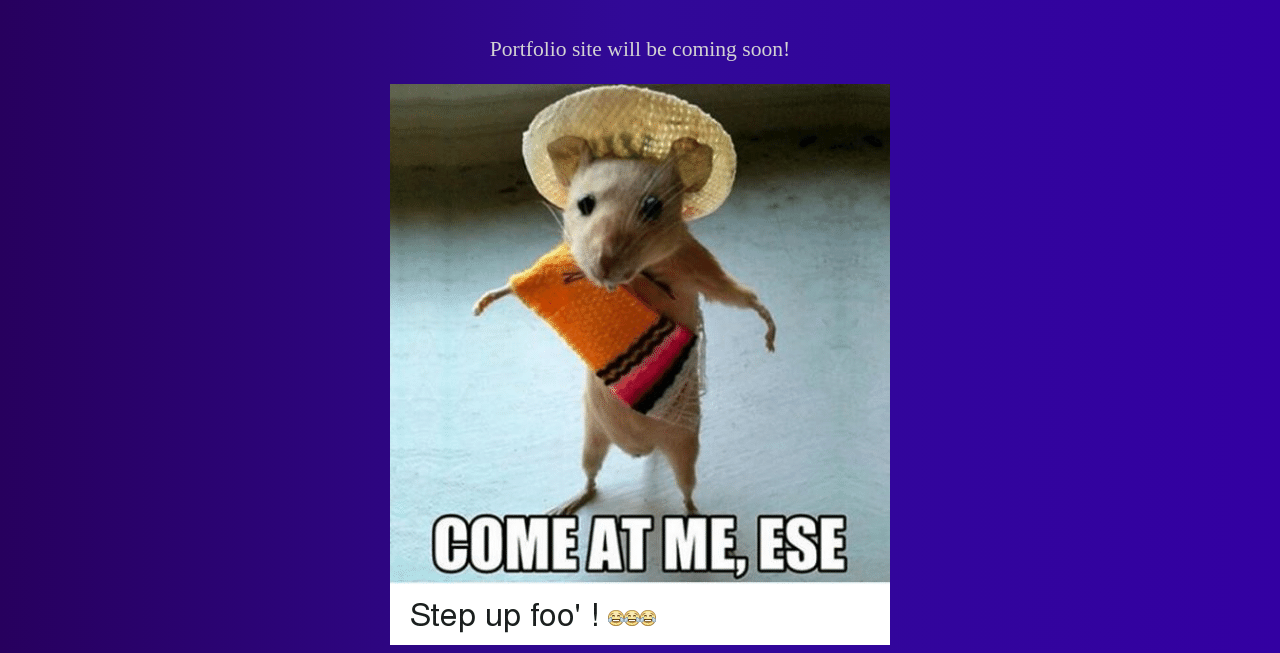
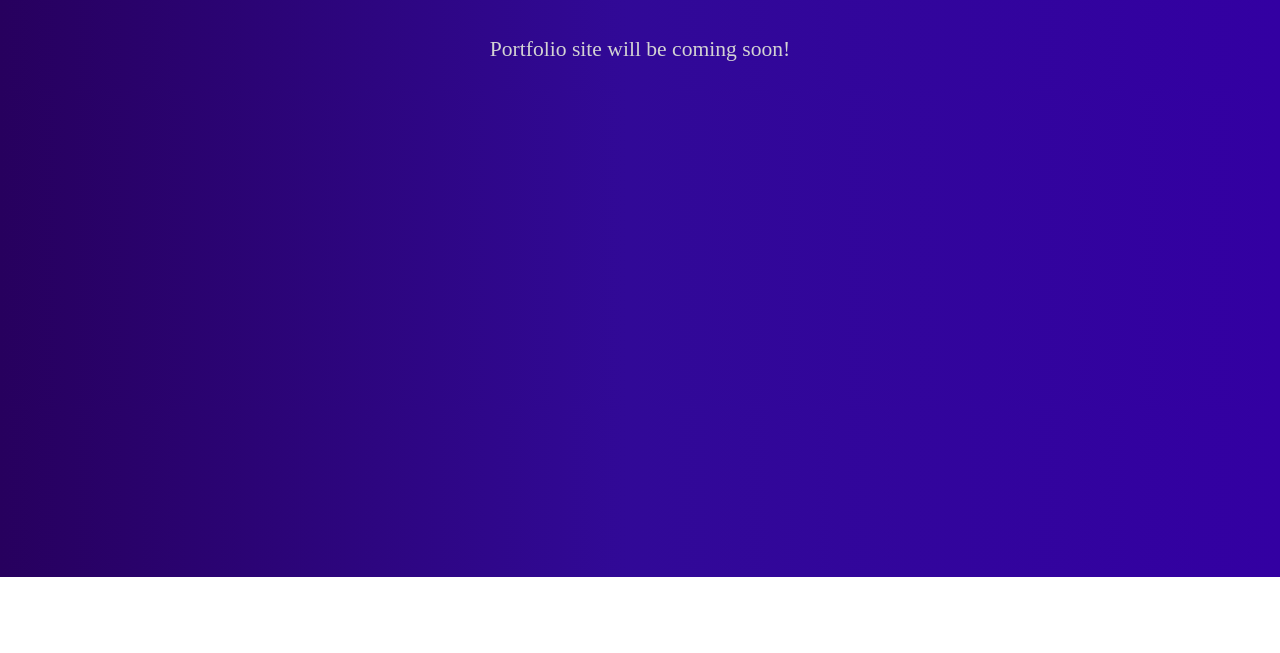
Before and after one commit to Thane-Reynolds/intro-project, a plain HTML site: page index.html in a window 1280 px wide. Shown: the part 223-876 px from the top of the page. After the commit the page ends 800 px from the top, so only its background shows below. Drawn offline with Linux system fonts and the light colour scheme.

Commit message:
removed image

```diff
--- a/index.html
+++ b/index.html
@@ -5,7 +5,7 @@
     <meta http-equiv="X-UA-Compatible" content="IE=edge" />
     <meta name="viewport" content="width=device-width, initial-scale=1.0" />
     <link rel="stylesheet" href="styles.css" />
-    <title>Thane</title>
+    <title>Thane Reynolds Portfolio Site</title>
   </head>
   <body>
     <div class="container">
@@ -16,7 +16,6 @@
         <div class="subtitle">
           <h2>Learning web development</h2>
           <p>Portfolio site will be coming soon!</p>
-          <img src="fun.png" alt="Come at me, ese!" />
         </div>
       </main>
     </div>
```
Also changed, not shown: fun.png (deleted).
